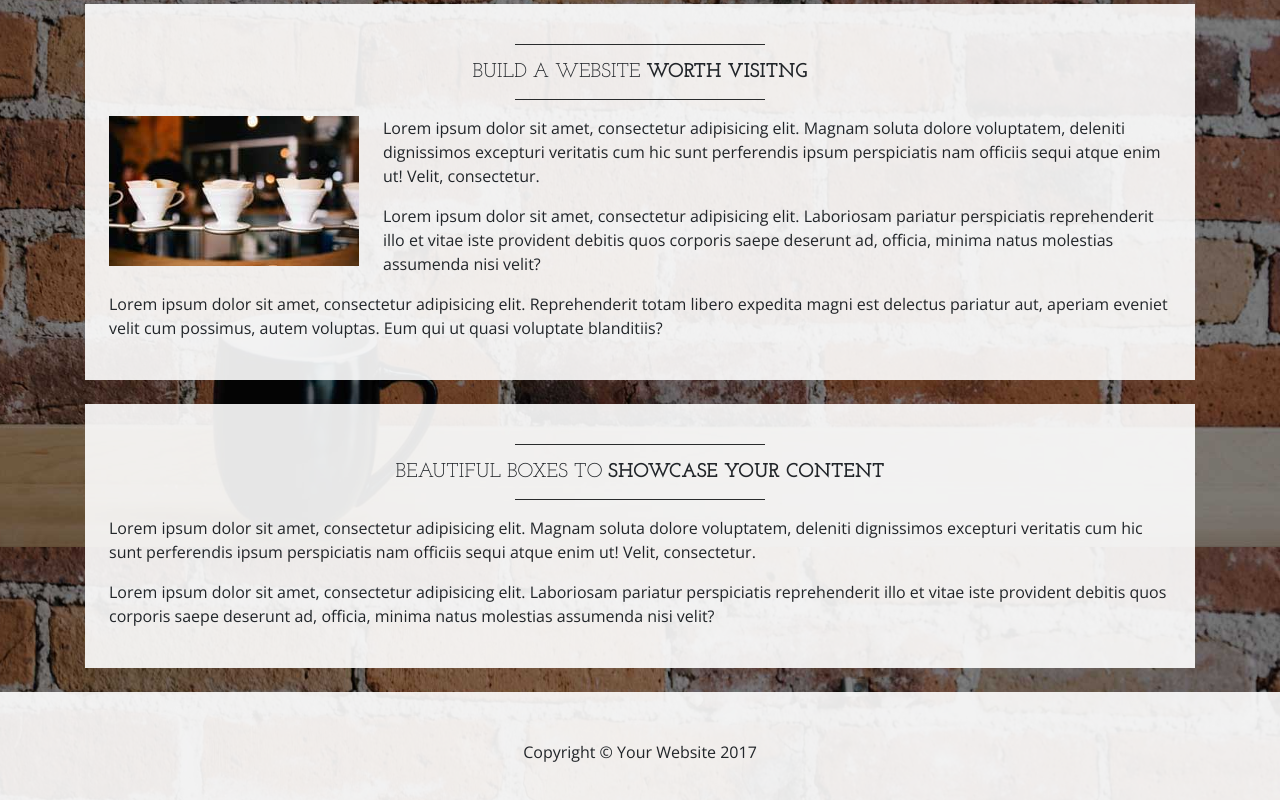
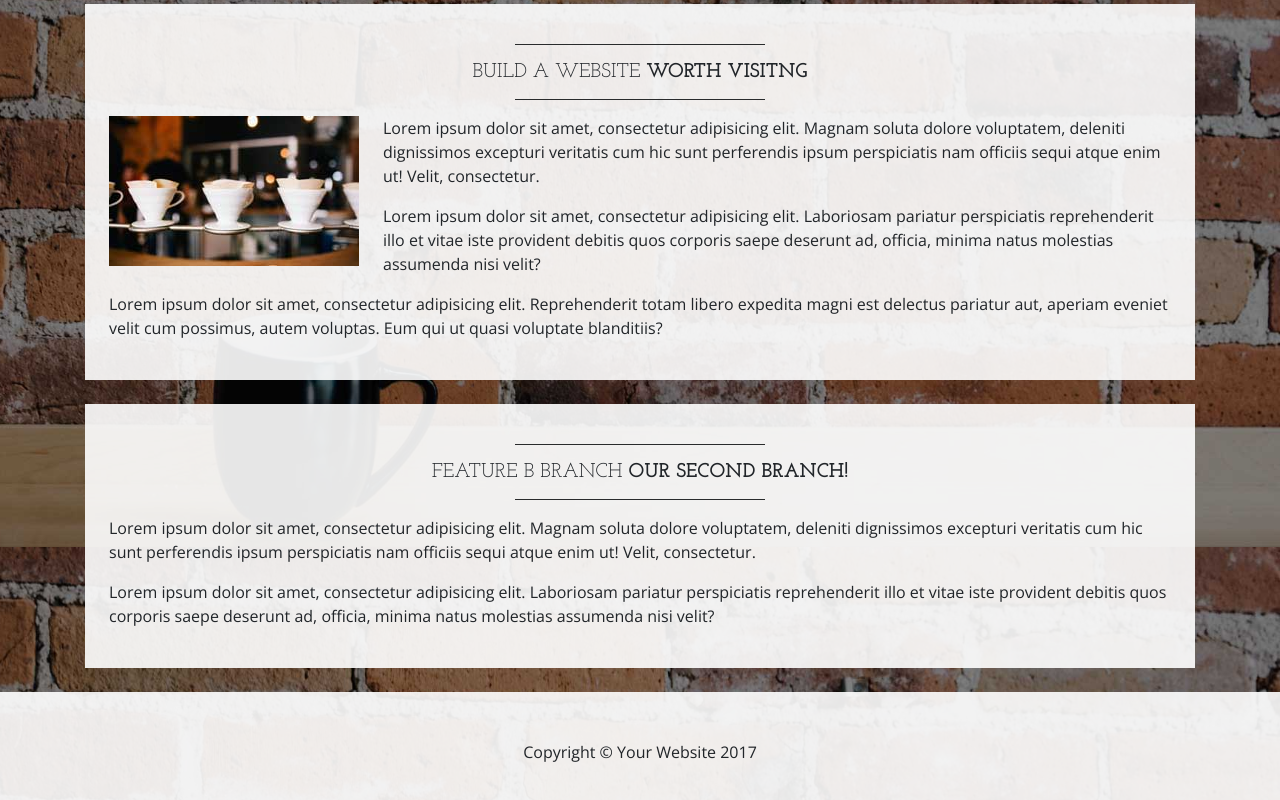
Before and after one commit to icehouze/Learning-Git, a website: page index.html in a window 1280 px wide. Shown: the part 1053-1853 px from the top of the page. Drawn offline with nearby package versions, Linux system fonts and the light colour scheme.

Commit message:
initial commit on feature B

```diff
--- a/index.html
+++ b/index.html
@@ -121,8 +121,8 @@
 
       <div class="bg-faded p-4 my-4">
         <hr class="divider">
-        <h2 class="text-center text-lg text-uppercase my-0">Beautiful boxes to
-          <strong>showcase your content</strong>
+        <h2 class="text-center text-lg text-uppercase my-0">Feature B Branch
+          <strong>our second branch!</strong>
         </h2>
         <hr class="divider">
         <p>Lorem ipsum dolor sit amet, consectetur adipisicing elit. Magnam soluta dolore voluptatem, deleniti dignissimos excepturi veritatis cum hic sunt perferendis ipsum perspiciatis nam officiis sequi atque enim ut! Velit, consectetur.</p>
```
